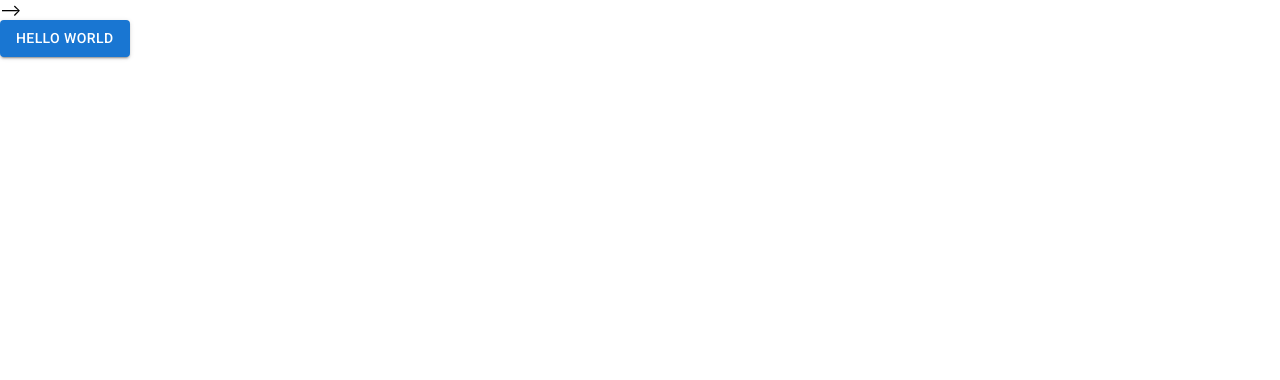
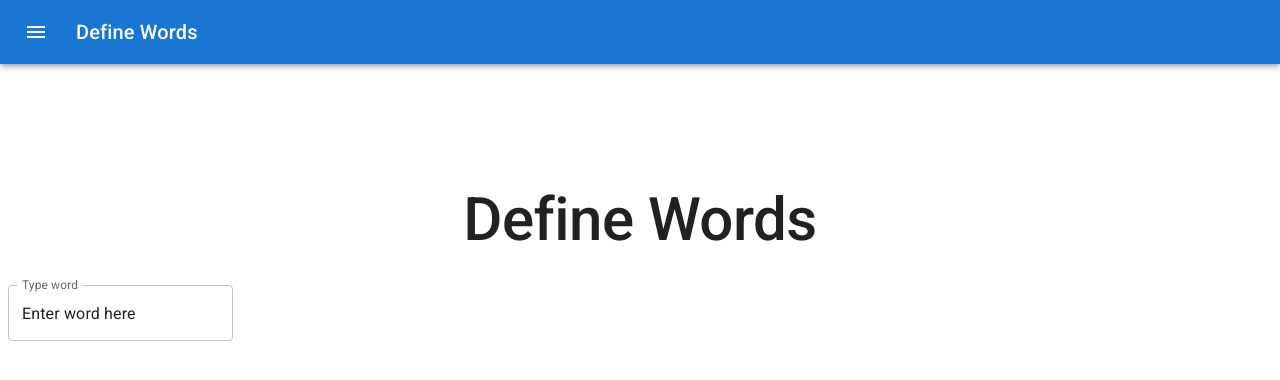
Before and after one commit to ldbshear/define-words, a React (Create React App) app: page / in a window 1280 px wide. Shown: the top 380 px of the page. Built offline with nearby package versions, Linux system fonts and the light colour scheme.

Commit message:
define words build
adding MUI components and setting up page layout

```diff
--- a/public/index.html
+++ b/public/index.html
@@ -3,7 +3,8 @@
   <head>
     <meta charset="utf-8" />
     <link rel="icon" href="%PUBLIC_URL%/favicon.ico" />
-    <meta name="viewport" content="width=device-width, initial-scale=1" />
+    <meta name="viewport" content="initial-scale=1, width=device-width" />
+
     <meta name="theme-color" content="#000000" />
     <meta
       name="description"
@@ -21,8 +22,7 @@
       href="https://fonts.googleapis.com/icon?family=Material+Icons"
     />
 
-    -->
-    <title>React App</title>
+    <title>Define Words</title>
   </head>
   <body>
     <noscript>You need to enable JavaScript to run this app.</noscript>
--- a/src/App.css
+++ b/src/App.css
@@ -2,10 +2,7 @@
   text-align: center;
 }
 
-.App-logo {
-  height: 40vmin;
-  pointer-events: none;
-}
+
 
 @media (prefers-reduced-motion: no-preference) {
   .App-logo {
--- a/src/App.js
+++ b/src/App.js
@@ -1,11 +1,18 @@
-import logo from "./logo.svg";
 import "./App.css";
+import Navbar from "./Components/Navbar";
 
 import * as React from "react";
-import Button from "@mui/material/Button";
+import SimpleContainer from "./Components/SimpleContainer";
+import InputForm from "./Components/InputForm";
 
 function App() {
-  return <Button variant="contained">Hello World</Button>;
+  return (
+    <>
+      <Navbar />
+      <SimpleContainer />
+      <InputForm />
+    </>
+  );
 }
 
 export default App;
--- /dev/null
+++ b/src/Components/InputForm.jsx
@@ -0,0 +1,25 @@
+import TextField from "@mui/material/TextField";
+import Box from "@mui/material/Box";
+
+export default function InputForm() {
+  return (
+    <>
+      <Box
+        component="form"
+        sx={{
+          "& .MuiTextField-root": { m: 1, width: "25ch" },
+        }}
+        noValidate
+        autoComplete="off"
+      >
+        <div>
+          <TextField
+            id="outlined-helperText"
+            label="Type word"
+            defaultValue="Enter word here"
+          />
+        </div>
+      </Box>
+    </>
+  );
+}
--- /dev/null
+++ b/src/Components/Navbar.jsx
@@ -0,0 +1,32 @@
+import * as React from "react";
+import AppBar from "@mui/material/AppBar";
+import Box from "@mui/material/Box";
+import Toolbar from "@mui/material/Toolbar";
+import Typography from "@mui/material/Typography";
+import Button from "@mui/material/Button";
+import IconButton from "@mui/material/IconButton";
+import MenuIcon from "@mui/icons-material/Menu";
+
+export default function Navbar() {
+  return (
+    <Box sx={{ flexGrow: 1 }}>
+      <AppBar position="static">
+        <Toolbar>
+          <IconButton
+            size="large"
+            edge="start"
+            color="inherit"
+            aria-label="menu"
+            sx={{ mr: 2 }}
+          >
+            <MenuIcon />
+          </IconButton>
+          <Typography variant="h6" component="div" sx={{ flexGrow: 1 }}>
+            Define Words
+          </Typography>
+          {/* <Button color="inherit">Login</Button> */}
+        </Toolbar>
+      </AppBar>
+    </Box>
+  );
+}
--- /dev/null
+++ b/src/Components/SimpleContainer.jsx
@@ -0,0 +1,20 @@
+import * as React from "react";
+import CssBaseline from "@mui/material/CssBaseline";
+// import Box from "@mui/material/Box";
+import Container from "@mui/material/Container";
+import Box from "@mui/material/Box";
+import Title from "./Title";
+
+export default function SimpleContainer() {
+  return (
+    <React.Fragment>
+      <CssBaseline />
+      <Container maxWidth="sm">
+        {/* <Box sx={{ bgcolor: "#cfe8fc", height: "100vh" }} /> */}
+        <Box component="span">
+          <Title />
+        </Box>
+      </Container>
+    </React.Fragment>
+  );
+}
--- /dev/null
+++ b/src/Components/Title.jsx
@@ -0,0 +1,20 @@
+import * as React from "react";
+import Typography from "@mui/material/Typography";
+
+export default function Title() {
+  return (
+    <>
+      <Typography
+        align="center"
+        fontWeight={500}
+        marginTop={15}
+        variant="h2"
+        component="div"
+        className="Title"
+        gutterBottom
+      >
+        Define Words
+      </Typography>
+    </>
+  );
+}
```
Also changed, not shown: src/Components/SubmitButton.jsx (added, +9 -0 lines).
